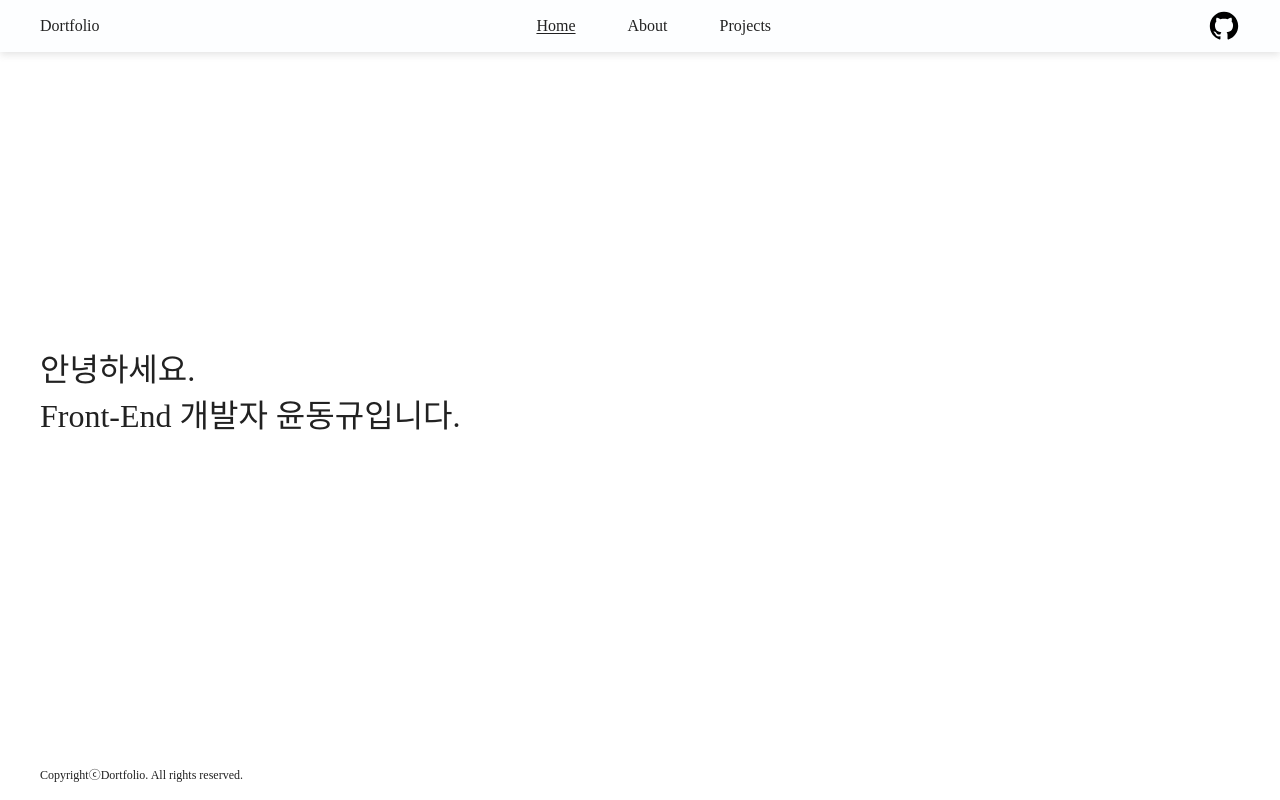
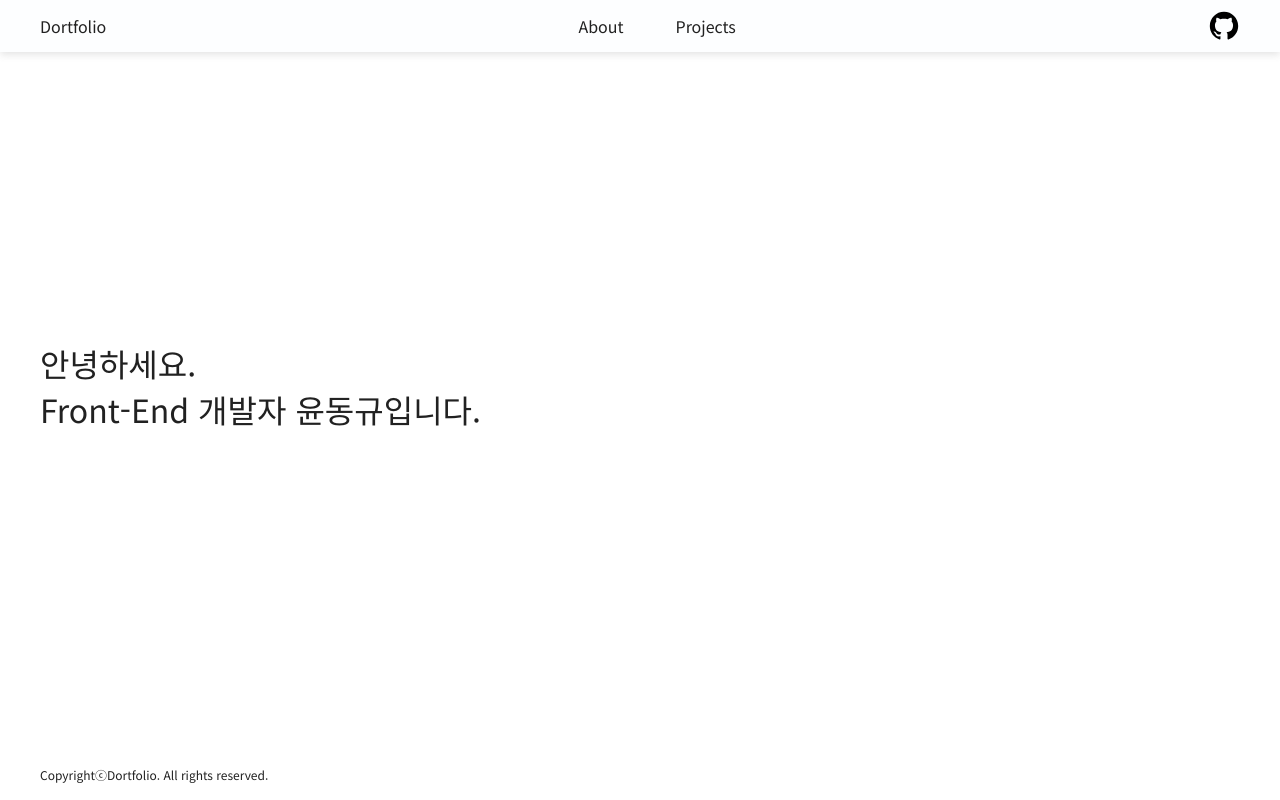
Before and after one commit to douglasyoon/dortfolio, a Next.js app: page / in a window 1280 px wide. Built offline with nearby package versions, Linux system fonts and the light colour scheme.

Commit message:
fix : Edit style

```diff
--- a/components/Header/Header.module.scss
+++ b/components/Header/Header.module.scss
@@ -21,7 +21,7 @@
     margin: 12px auto;
     padding: 0 20px;
     border-radius: 16px;
-    background: rgba(253, 254, 255, 1);
+    background: rgba(253, 254, 255, 0.8);
     backdrop-filter: blur(12px);
     box-shadow: rgba(99, 99, 99, 0.2) 0px 2px 8px 0px;
     & nav {
@@ -43,47 +43,16 @@
     }
   }
   @include xl {
-    position: fixed;
-    left: 0;
-    top: 0;
-    width: 100%;
     height: 52px;
-    background: rgba(253, 254, 255, 1);
+    background: rgba(253, 254, 255, 0.8);
     backdrop-filter: blur(12px);
     box-shadow: rgba(99, 99, 99, 0.2) 0px 2px 8px 0px;
-    z-index: 1000;
     & .inner {
-      & h1 {
-        font-size: 1rem;
-      }
-      display: flex;
-      justify-content: space-between;
-      align-items: center;
-      width: 100%;
-      max-width: 1240px;
       height: 100%;
       margin: 0 auto;
-      padding: 0 20px;
       background: transparent;
       backdrop-filter: none;
       box-shadow: none;
-      & nav {
-        & ul {
-          display: flex;
-          gap: 52px;
-        }
-      }
-      & .subNav {
-        display: flex;
-        gap: 52px;
-        & li {
-          & a {
-            display: block;
-            width: 32px;
-            height: 32px;
-          }
-        }
-      }
     }
   }
 }
--- a/components/Header/Header.tsx
+++ b/components/Header/Header.tsx
@@ -12,7 +12,6 @@ export interface INav {
 }
 
 const navList: Array<INav> = [
-  { id: 'menu1', name: 'Home', path: '/' },
   { id: 'menu2', name: 'About', path: '/about' },
   { id: 'menu3', name: 'Projects', path: '/projects' },
 ];
@@ -43,7 +42,7 @@ export default function Header() {
         <ul className={style.subNav}>
           <li>
             <Link href='https://github.com/douglasyoon' target='_blank'>
-              <GithubIcon />
+              <GithubIcon size={32} />
             </Link>
           </li>
         </ul>
--- a/components/common/Section.module.scss
+++ b/components/common/Section.module.scss
@@ -1,6 +1,6 @@
 .section {
   width: 100%;
-  padding: 24px 20px;
+  padding: 20px;
   & h2 {
     font-size: 2rem;
   }
--- a/components/common/icons/GithubIcon.tsx
+++ b/components/common/icons/GithubIcon.tsx
@@ -1,4 +1,4 @@
-export default function GithubIcon({ size = 32, color = 'black' }: IIconProps) {
+export default function GithubIcon({ size = 40, color = 'black' }: IIconProps) {
   return (
     <svg
       width={`${size}px`}
--- a/components/common/icons/NotionIcon.tsx
+++ b/components/common/icons/NotionIcon.tsx
@@ -1,4 +1,4 @@
-export default function NotionIcon({ size = 32, color = 'black' }: IIconProps) {
+export default function NotionIcon({ size = 40, color = 'black' }: IIconProps) {
   return (
     <svg
       width={`${size}px`}
--- a/components/common/icons/WebsiteIcon.tsx
+++ b/components/common/icons/WebsiteIcon.tsx
@@ -1,5 +1,5 @@
 export default function WebsiteIcon({
-  size = 32,
+  size = 40,
   color = 'black',
 }: IIconProps) {
   return (
--- a/components/common/icons/YoutubeIcon.tsx
+++ b/components/common/icons/YoutubeIcon.tsx
@@ -3,7 +3,7 @@ interface IYoutubeIconProps extends IIconProps {
 }
 
 export default function YoutubeIcon({
-  size = 32,
+  size = 40,
   color = 'black',
   playColor = 'white',
 }: IYoutubeIconProps) {
--- a/styles/global.scss
+++ b/styles/global.scss
@@ -71,7 +71,7 @@ th {
 }
 
 body {
-  font-family: 'Noto Sans KR, sans-serif';
+  font-family: Noto Sans KR, sans-serif;
   font-size: 16px;
   font-weight: 400;
 }
```
Also changed, not shown: components/Projects/ProjectItem.module.scss (+0 -14 lines), components/Projects/ProjectItem.tsx (+18 -13 lines), components/Projects/ProjectList.module.scss (+3 -4 lines).
